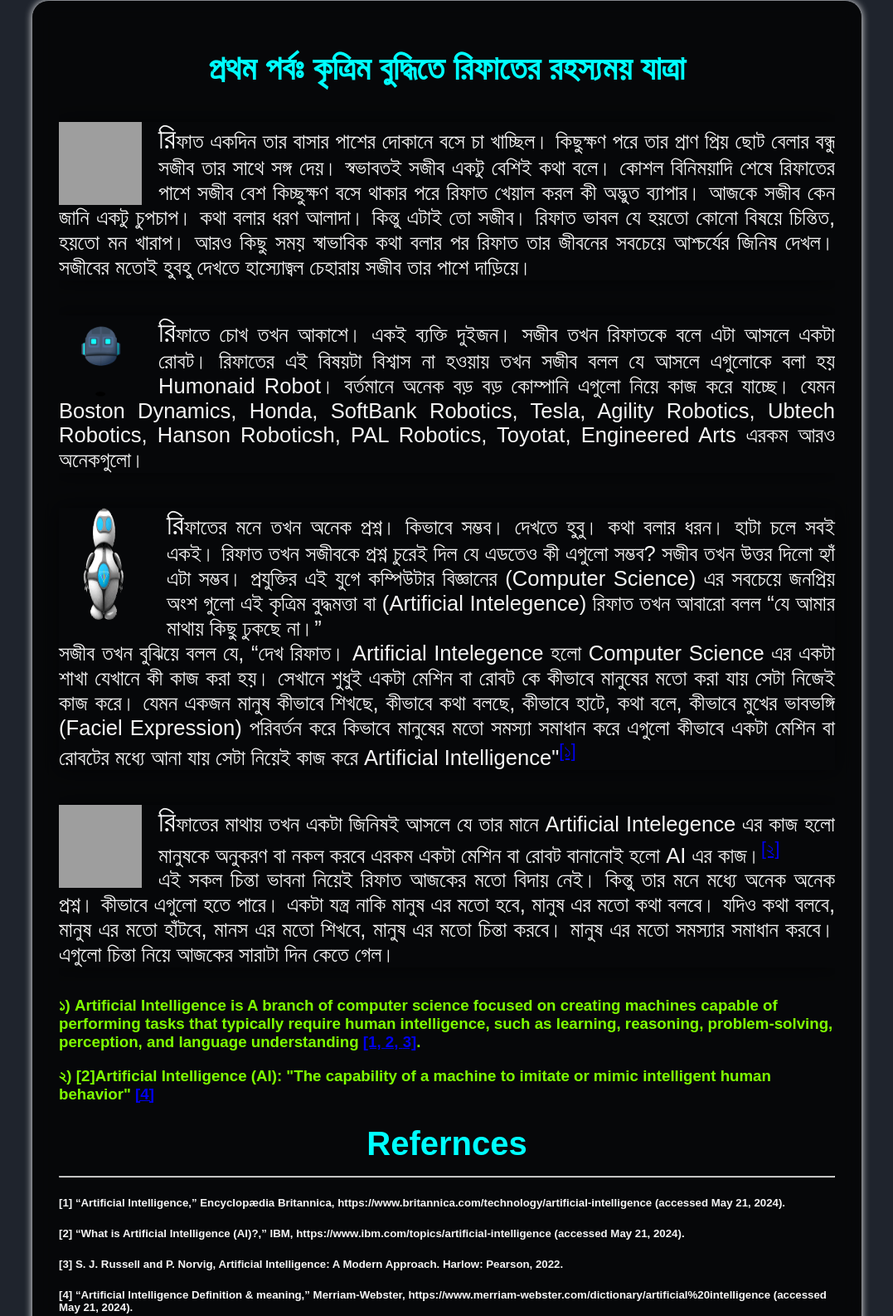
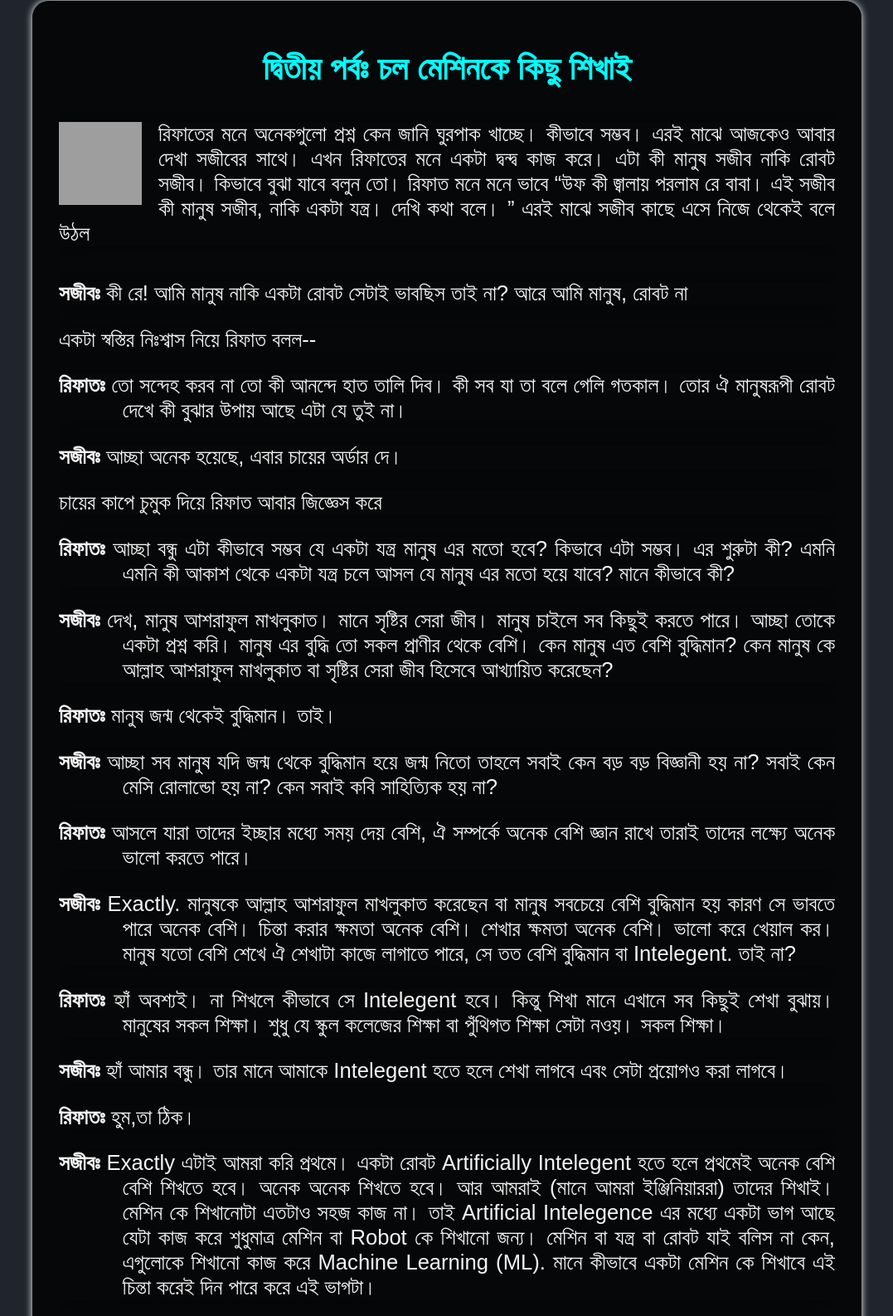
Before and after one commit to AhmedShahan/AIVenture, a plain HTML site: page 5_part2.html in a window 1280 px wide. Shown: the part 79-1665 px from the top of the page at 83% size, without its empty margins (101-1178 px from the left). Drawn offline with Linux system fonts and the light colour scheme; grey boxes are pictures that could not be loaded; a web font is replaced by a local one.

Commit message:
2nd pard writing

```diff
--- a/5_part2.html
+++ b/5_part2.html
@@ -5,65 +5,124 @@
     <meta name="viewport" content="width=device-width, initial-scale=1.0">
     <link href="https://fonts.maateen.me/kalpurush/font.css" rel="stylesheet">
     <link rel="stylesheet" href="style.css">
-    <title>4) Chapter 2 Section 1</title>
+    <title>5) Chapter 1 Section 2</title>
 </head>
-<body>
+<body class="no-bold-first-letter">
 
     <div class="container">
         <div class="title">
-            <h1>প্রথম পর্বঃ কৃত্রিম বুদ্ধিতে রিফাতের রহস্যময় যাত্রা</h1>
+            <h1> দ্বিতীয় পর্বঃ চল মেশিনকে কিছু শিখাই</h1>
                 <div class="section3">
                     <p>
                         <img src="output-onlinegiftools.gif" alt="">
-                        রিফাত একদিন তার বাসার পাশের দোকানে বসে চা খাচ্ছিল। কিছুক্ষণ পরে তার  প্রাণ প্রিয় ছোট বেলার বন্ধু সজীব তার সাথে সঙ্গ দেয়। স্বভাবতই
-                        সজীব একটু বেশিই কথা বলে। কোশল বিনিময়াদি শেষে রিফাতের পাশে সজীব বেশ কিচ্ছুক্ষণ বসে থাকার পরে রিফাত খেয়াল করল কী অদ্ভুত
-                        ব্যাপার। আজকে সজীব কেন জানি একটু চুপচাপ। কথা বলার ধরণ আলাদা। কিন্তু এটাই তো সজীব। রিফাত ভাবল যে হয়তো কোনো বিষয়ে চিন্তিত,
-                        হয়তো মন খারাপ। আরও কিছু সময় স্বাভাবিক কথা বলার পর রিফাত তার জীবনের সবচেয়ে আশ্চর্যের জিনিষ দেখল। সজীবের মতোই হুবহু দেখতে
-                        হাস্যোজ্বল চেহারায় সজীব তার পাশে দাড়িয়ে।
+                        রিফাতের মনে অনেকগুলো প্রশ্ন কেন জানি ঘুরপাক খাচ্ছে। কীভাবে সম্ভব। এরই মাঝে আজকেও আবার দেখা
+                        সজীবের সাথে। এখন রিফাতের মনে একটা দ্বন্দ্ব কাজ করে। এটা কী মানুষ সজীব নাকি রোবট সজীব।
+                        কিভাবে বুঝা যাবে বলুন তো। রিফাত মনে মনে ভাবে “উফ কী জ্বালায় পরলাম রে বাবা। এই সজীব কী
+                        মানুষ সজীব, নাকি একটা যন্ত্র। দেখি কথা বলে। ” এরই মাঝে সজীব কাছে এসে নিজে থেকেই বলে উঠল
                 </p>
                 </div>
 
 
                 <div class="section3">
-                    <p>
-                        <img src="giphy (3).gif" alt="">
-                        রিফাতে চোখ তখন আকাশে। একই ব্যক্তি দুইজন। সজীব তখন রিফাতকে বলে এটা আসলে একটা রোবট। রিফাতের এই বিষয়টা বিশ্বাস না হওয়ায় তখন
-                        সজীব বলল যে আসলে এগুলোকে বলা হয় Humonaid Robot। বর্তমানে অনেক বড় বড় কোম্পানি এগুলো নিয়ে কাজ করে যাচ্ছে। যেমন
-                        Boston Dynamics, Honda, SoftBank Robotics, Tesla, Agility Robotics, Ubtech Robotics, Hanson Roboticsh,
-                        PAL Robotics, Toyotat, Engineered Arts এরকম আরও অনেকগুলো।
-                </p>
-                </div>
+                        <p>
+                            <span class="rdialogue">
+                                <b>সজীবঃ </b>
+                                কী রে! আমি মানুষ নাকি একটা রোবট সেটাই ভাবছিস তাই না? আরে আমি মানুষ, রোবট না </span>
+                        </p>
+
+                        <p>একটা স্বস্তির নিঃশ্বাস নিয়ে রিফাত বলল--</p>
+                        <p>
+                            <span class="rdialogue"><b>রিফাতঃ </b>তো সন্দেহ করব না তো কী আনন্দে হাত তালি দিব।
+                                কী সব যা তা বলে গেলি গতকাল। তোর ঐ মানুষরূপী রোবট দেখে কী বুঝার উপায় আছে এটা যে তুই না। </span>
+                        </p>
+
+
+                        <p>
+                            <span class="rdialogue">
+                                <b>সজীবঃ </b>
+                                আচ্ছা অনেক হয়েছে, এবার চায়ের অর্ডার দে।  </span>
+                        </p>
+
+                        <p>চায়ের কাপে চুমুক দিয়ে রিফাত আবার জিজ্ঞেস করে</p>
+
+
+                        <p>
+                            <span class="rdialogue"><b>রিফাতঃ </b>
+                                আচ্ছা বন্ধু এটা কীভাবে সম্ভব যে একটা যন্ত্র মানুষ এর মতো হবে? কিভাবে এটা সম্ভব।
+                                এর শুরুটা কী? এমনি এমনি কী আকাশ থেকে একটা যন্ত্র চলে আসল যে মানুষ এর মতো হয়ে যাবে?
+                                মানে কীভাবে কী? </span>
+                        </p>
 
 
 
-                <div class="section4">
-                    <p>
-                        <img src="giphy (5).gif" alt="">
-                        রিফাতের মনে তখন অনেক প্রশ্ন। কিভাবে সম্ভব। দেখতে হুবু। কথা বলার ধরন। হাটা চলে সবই একই। রিফাত তখন সজীবকে প্রশ্ন চুরেই দিল
-                        যে এডতেও কী এগুলো সম্ভব? সজীব তখন উত্তর দিলো হ্যাঁ এটা সম্ভব। প্রযুক্তির এই যুগে কম্পিউটার বিজ্ঞানের (Computer Science)
-                        এর সবচেয়ে জনপ্রিয় অংশ গুলো এই কৃত্রিম বুদ্ধমত্তা বা (Artificial Intelegence)
-                        রিফাত তখন আবারো বলল “যে আমার মাথায় কিছু ঢুকছে না।” <br>
-                        সজীব তখন বুঝিয়ে বলল যে, “দেখ রিফাত। Artificial Intelegence হলো Computer Science এর একটা শাখা যেখানে কী কাজ
-                        করা হয়। সেখানে শুধুই একটা মেশিন বা রোবট কে কীভাবে মানুষের মতো করা যায় সেটা নিজেই কাজ করে। যেমন একজন মানুষ কীভাবে শিখছে,
-                        কীভাবে কথা বলছে, কীভাবে হাটে, কথা বলে, কীভাবে মুখের ভাবভঙ্গি (Faciel Expression) পরিবর্তন করে কিভাবে মানুষের মতো সমস্যা সমাধান
-                        করে এগুলো কীভাবে একটা মেশিন বা রোবটের মধ্যে আনা যায় সেটা নিয়েই কাজ করে
-                        Artificial Intelligence"<sup><a href="#reference1">[১]</a></sup>
-                </p>
-                </div>
+                        <p>
+                            <span class="rdialogue"><b>সজীবঃ </b>
+                                দেখ, মানুষ আশরাফুল মাখলুকাত। মানে সৃষ্টির সেরা জীব। মানুষ চাইলে সব কিছুই করতে পারে।
+                                আচ্ছা তোকে একটা প্রশ্ন করি। মানুষ এর বুদ্ধি তো সকল প্রাণীর থেকে বেশি। কেন মানুষ এত বেশি বুদ্ধিমান?
+                                কেন মানুষ কে আল্লাহ আশরাফুল মাখলুকাত বা সৃষ্টির সেরা জীব হিসেবে আখ্যায়িত করেছেন?  </span>
+                        </p>
+
+                        <p>
+                            <span class="rdialogue"><b>রিফাতঃ </b>
+                                মানুষ জন্ম থেকেই বুদ্ধিমান। তাই। </span>
+                        </p>
+
+
+                        <p>
+                            <span class="rdialogue"><b>সজীবঃ </b>
+                                আচ্ছা সব মানুষ যদি জন্ম থেকে বুদ্ধিমান হয়ে জন্ম নিতো তাহলে সবাই কেন বড় বড় বিজ্ঞানী হয় না?
+                                সবাই কেন মেসি রোলান্ডো হয় না? কেন সবাই কবি সাহিত্যিক হয় না?   </span>
+                        </p>
+
+                        <p>
+                            <span class="rdialogue"><b>রিফাতঃ </b>
+                                আসলে যারা তাদের ইচ্ছার মধ্যে সময় দেয় বেশি, ঐ সম্পর্কে অনেক বেশি জ্ঞান রাখে তারাই তাদের লক্ষ্যে অনেক ভালো করতে পারে। </span>
+                        </p>
+
+
+                        <p>
+                            <span class="rdialogue"><b>সজীবঃ </b>
+                                Exactly. মানুষকে আল্লাহ আশরাফুল মাখলুকাত করেছেন বা মানুষ সবচেয়ে বেশি বুদ্ধিমান হয় কারণ সে
+                                ভাবতে পারে অনেক বেশি। চিন্তা করার ক্ষমতা অনেক বেশি। শেখার ক্ষমতা অনেক বেশি। ভালো করে খেয়াল কর।
+                                মানুষ যতো বেশি শেখে ঐ শেখাটা কাজে লাগাতে পারে, সে তত বেশি বুদ্ধিমান বা Intelegent. তাই না?   </span>
+                        </p>
+
+
+                        <p>
+                            <span class="rdialogue"><b>রিফাতঃ </b>
+                                হ্যাঁ অবশ্যই। না শিখলে কীভাবে সে Intelegent হবে। কিন্তু শিখা মানে এখানে সব কিছুই শেখা বুঝায়। মানুষের সকল শিক্ষা।
+                                শুধু যে স্কুল কলেজের শিক্ষা বা পুঁথিগত শিক্ষা সেটা নওয়। সকল শিক্ষা।  </span>
+                        </p>
+
+
+                        <p>
+                            <span class="rdialogue"><b>সজীবঃ </b>
+                                হ্যাঁ আমার বন্ধু। তার মানে আমাকে Intelegent হতে হলে শেখা লাগবে এবং সেটা প্রয়োগও করা লাগবে। </span>
+                        </p>
+
+                        <p>
+                            <span class="rdialogue"><b>রিফাতঃ </b>
+                                হুম,তা ঠিক। </span>
+                        </p>
+
+
+                        <p>
+                            <span class="rdialogue"><b>সজীবঃ </b>
+                                Exactly এটাই আমরা করি প্রথমে। একটা রোবট Artificially Intelegent হতে হলে প্রথমেই অনেক বেশি
+                                বেশি শিখতে হবে। অনেক অনেক শিখতে হবে। আর আমরাই (মানে আমরা ইঞ্জিনিয়াররা) তাদের শিখাই। মেশিন কে শিখানোটা এতটাও সহজ কাজ না।
+                                তাই Artificial Intelegence এর মধ্যে একটা ভাগ আছে যেটা কাজ করে শুধুমাত্র মেশিন বা Robot কে শিখানো
+                                জন্য। মেশিন বা যন্ত্র বা রোবট যাই বলিস না কেন, এগুলোকে শিখানো কাজ করে Machine Learning (ML).
+                                মানে কীভাবে একটা মেশিন কে শিখাবে এই চিন্তা করেই দিন পারে করে এই ভাগটা। </span>
+                        </p>
 
 
 
 
-                <div class="section3">
-                    <p>
-                        <img src="giphy (7).gif" alt="">
-                        রিফাতের মাথায় তখন একটা জিনিষই আসলে যে তার মানে Artificial Intelegence এর কাজ হলো মানুষকে অনুকরণ বা নকল করবে এরকম
-                        একটা মেশিন বা রোবট বানানোই হলো AI এর কাজ।<sup><a href="#reference2">[২]</a></sup><br>
-                        এই সকল চিন্তা ভাবনা নিয়েই রিফাত আজকের মতো বিদায় নেই। কিন্তু তার মনে মধ্যে অনেক অনেক প্রশ্ন। কীভাবে এগুলো হতে পারে।
-                        একটা যন্ত্র নাকি মানুষ এর মতো হবে, মানুষ এর মতো কথা বলবে। যদিও কথা বলবে, মানুষ এর মতো হাঁটবে, মানস এর মতো শিখবে, মানুষ
-                        এর মতো চিন্তা করবে। মানুষ এর মতো সমস্যার সমাধান করবে। এগুলো চিন্তা নিয়ে আজকের সারাটা দিন কেতে গেল।
-                </p>
+
+
                 </div>
+
+
 
 
                 <div id="reference1">
@@ -108,8 +167,8 @@
                 <a href="index.html">1</a>
                 <a href="2_what_we_need.html">2</a>
                 <a href="3_storystart.html">3</a>
-                <a href="#page4" class="active">4</a>
-                <a href="#page5">5</a>
+                <a href="#page4">4</a>
+                <a href="#page5" class="active">5</a>
                 <a href="#page6">6</a>
                 <a href="#page7">7</a>
                 <a href="#page8">8</a>
--- a/style.css
+++ b/style.css
@@ -42,7 +42,7 @@ body {
 }
 
 .container p::first-letter {
-    font-size: 2.2rem;
+    font-size: 2.1rem;
 }
 
 
@@ -253,6 +253,18 @@ body {
     animation: slideLeft 1s ease-in-out forwards;
   }
 
+  .no-bold-first-letter p::first-letter {
+    /* font-weight: normal;
+     */
+     font-size: 1.6rem;
+
+}
+.rdialogue {
+    display: inline-block;
+    text-indent: -3em;
+    margin-left: 3em;
+}
+
 
 /* Media Query for Mobile Screens */
 @media (max-width: 768px) {
```
Also changed, not shown: 4_fiirstPart.html (+1 -1 lines).
